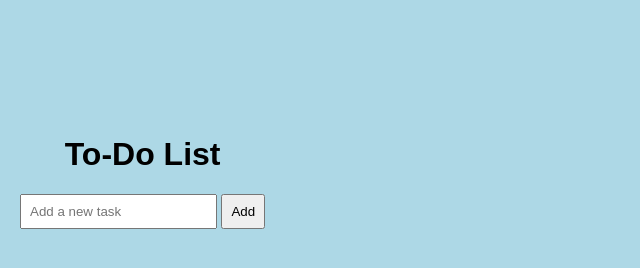
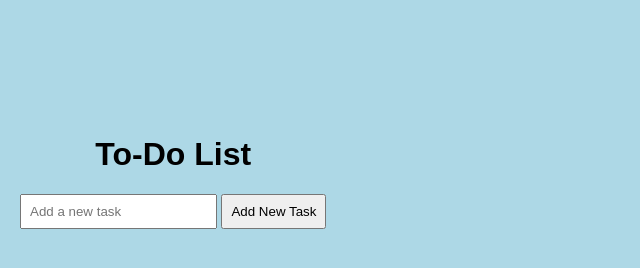
Before and after one commit to robby3689/ToDoList, a plain HTML site: page index.html in a window 1280 px wide. Shown: the whole page, without its empty margins (0-640 px from the left). Drawn offline with Linux system fonts and the light colour scheme.

Commit message:
New feature

```diff
--- a/index.html
+++ b/index.html
@@ -10,7 +10,7 @@
     <div class="container">
         <h1>To-Do List</h1>
         <input type="text" id="taskInput" placeholder="Add a new task">
-        <button onclick="addTask()">Add</button>
+        <button onclick="addTask()">Add New Task</button>
         <ul id="taskList"></ul>
     </div>
     <script src="script.js"></script>
```
